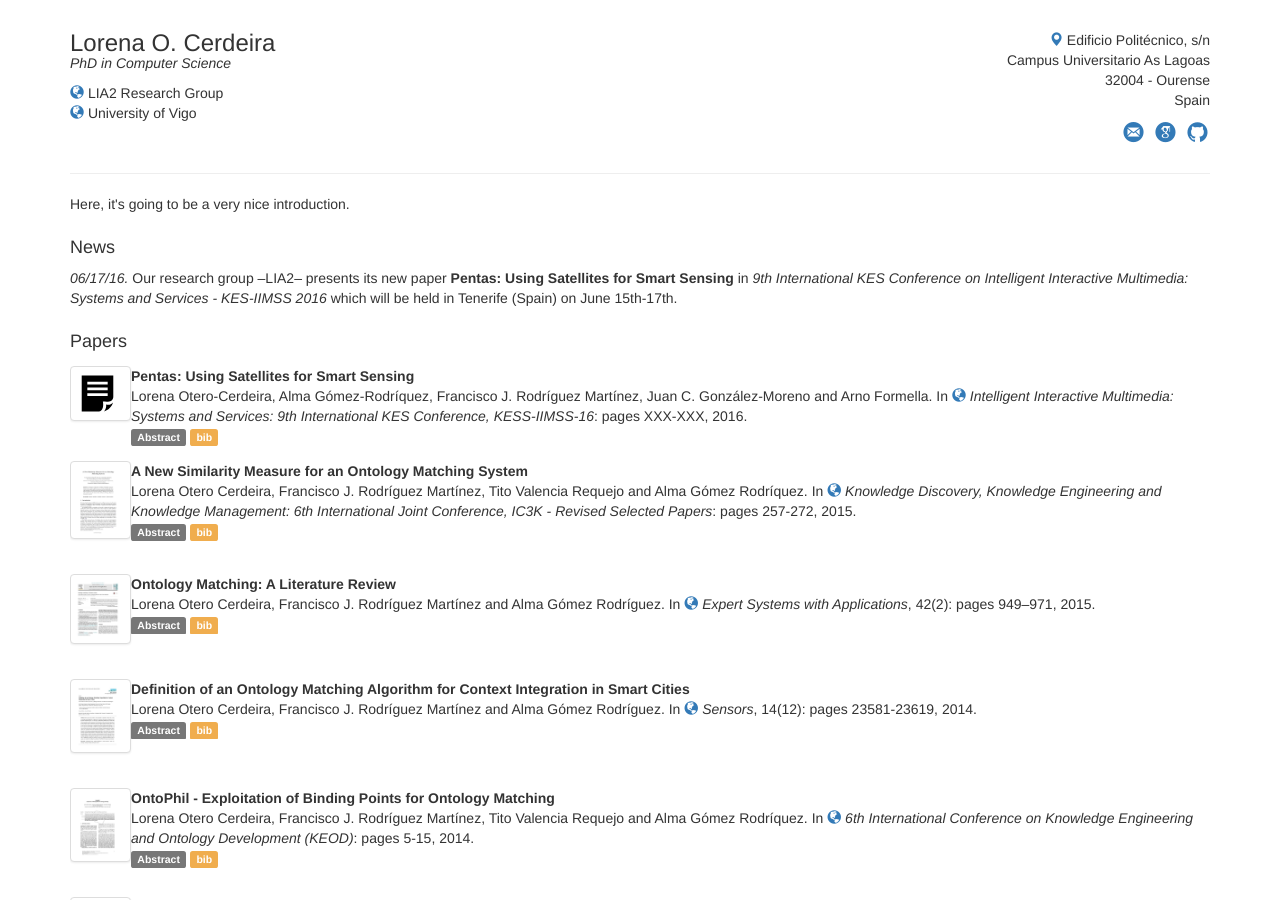
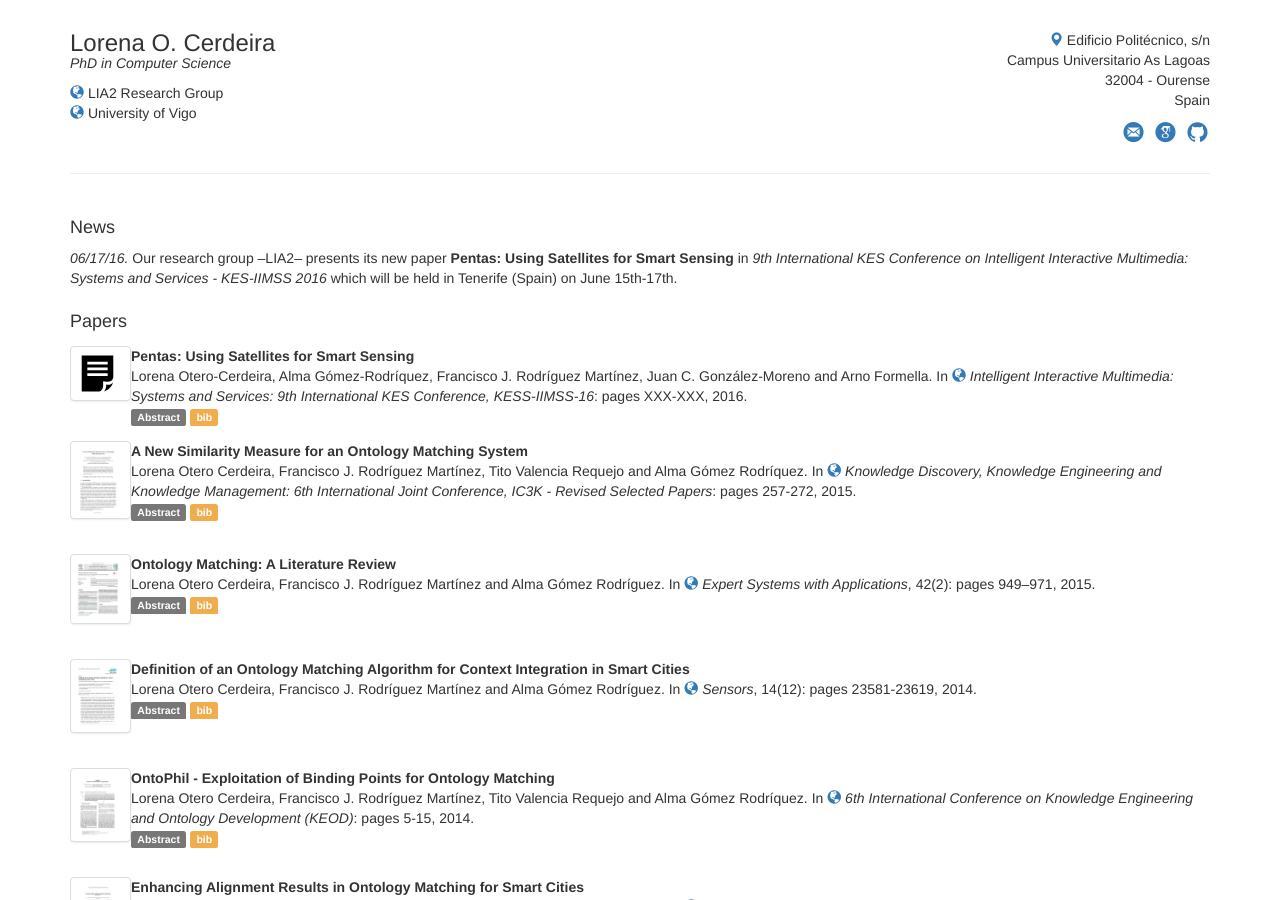
Before and after one commit to locerdeira/locerdeira.github.com, a Jekyll site: the page built from index.html, in a window 1280 px wide and 900 px high. Built offline with Jekyll 4.4.1, drawn with Linux system fonts in a browser that asks for light colours; nearby versions of some CDN libraries.

Commit message:
Commenting the introduction part
until a new introduction to be written

```diff
--- a/index.html
+++ b/index.html
@@ -8,7 +8,7 @@ description: Lorena Otero Cerdeira's Homepage
 <div class="row">
 	<div class="col-xs-12 col-sm-12 col-md-12 col-lg-12">
 		<section id="introduction">
-			Here, it's going to be a very nice introduction.
+			<!--Here, it's going to be a very nice introduction.-->
 		</section><!--/introduction-->
 	</div>
 </div>
```
